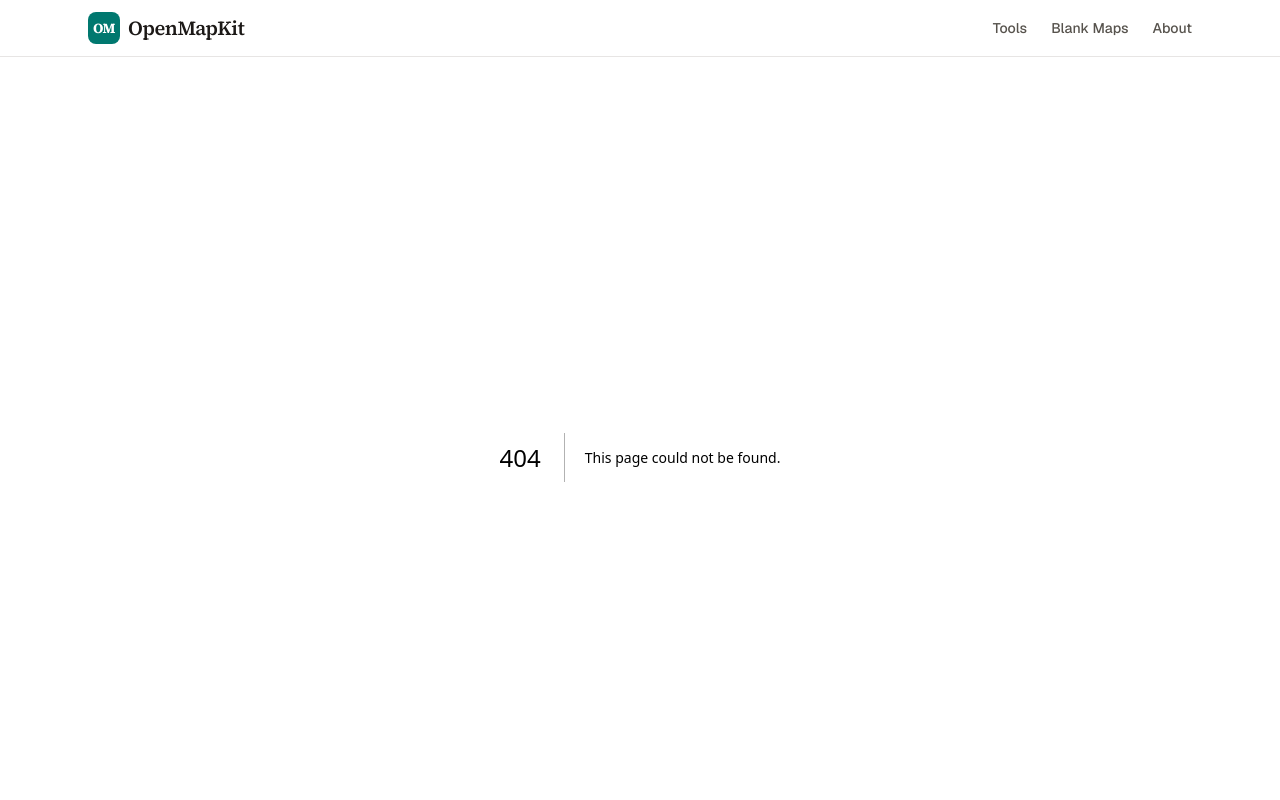
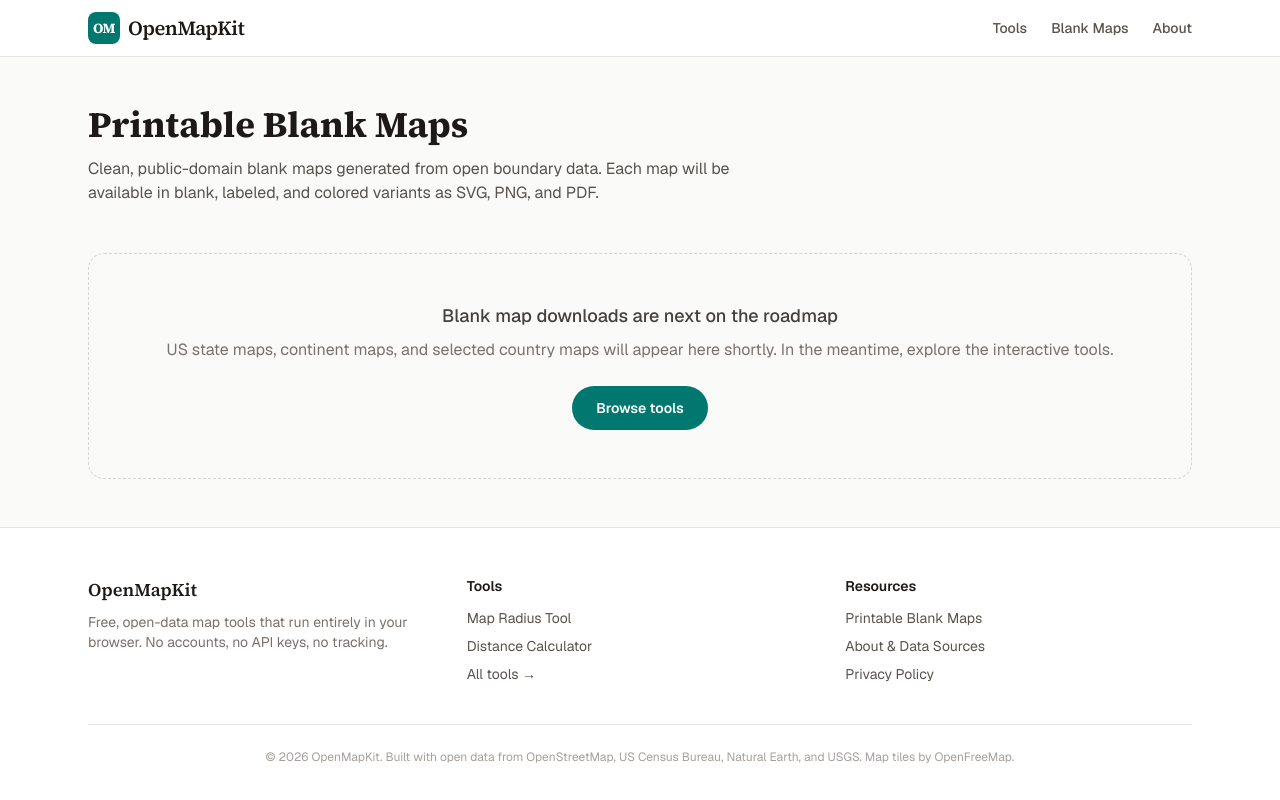
Before and after one commit to seoweblitewebservice-gif/openmapkit, a Next.js app: page /maps in a window 1280 px wide. Before the commit this address had no page. Shown: the top 800 px of the page. Built offline with nearby package versions, Linux system fonts and the light colour scheme.

Commit message:
Add Blank Maps page

```diff
--- /dev/null
+++ b/src/app/maps/page.tsx
@@ -0,0 +1,39 @@
+import type { Metadata } from "next";
+import Link from "next/link";
+
+export const metadata: Metadata = {
+  title: "Printable Blank Maps",
+  description:
+    "Free printable blank maps of US states, continents, and countries. SVG, PNG, and PDF downloads coming soon.",
+};
+
+export default function MapsPage() {
+  return (
+    <div className="mx-auto max-w-6xl px-4 py-12 sm:px-6">
+      <h1 className="font-serif text-3xl font-bold text-stone-900 sm:text-4xl">
+        Printable Blank Maps
+      </h1>
+      <p className="mt-3 max-w-2xl text-stone-600">
+        Clean, public-domain blank maps generated from open boundary data. Each
+        map will be available in blank, labeled, and colored variants as SVG,
+        PNG, and PDF.
+      </p>
+
+      <div className="mt-12 rounded-2xl border border-dashed border-stone-300 bg-stone-50 p-12 text-center">
+        <p className="text-lg font-medium text-stone-700">
+          Blank map downloads are next on the roadmap
+        </p>
+        <p className="mt-2 text-stone-500">
+          US state maps, continent maps, and selected country maps will appear
+          here shortly. In the meantime, explore the interactive tools.
+        </p>
+        <Link
+          href="/tools"
+          className="mt-6 inline-flex h-11 items-center rounded-full bg-teal-700 px-6 text-sm font-semibold text-white hover:bg-teal-600"
+        >
+          Browse tools
+        </Link>
+      </div>
+    </div>
+  );
+}
```
